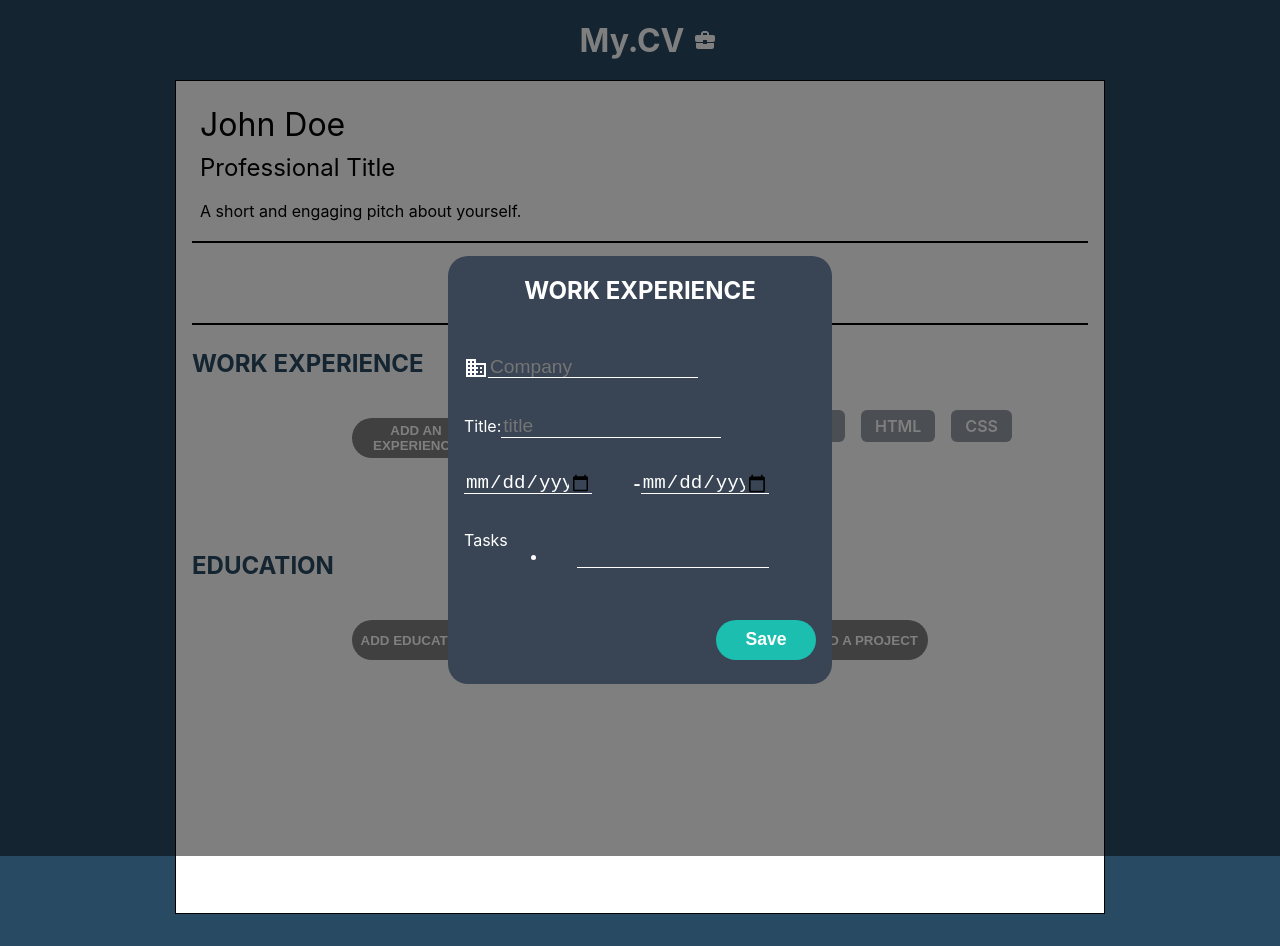
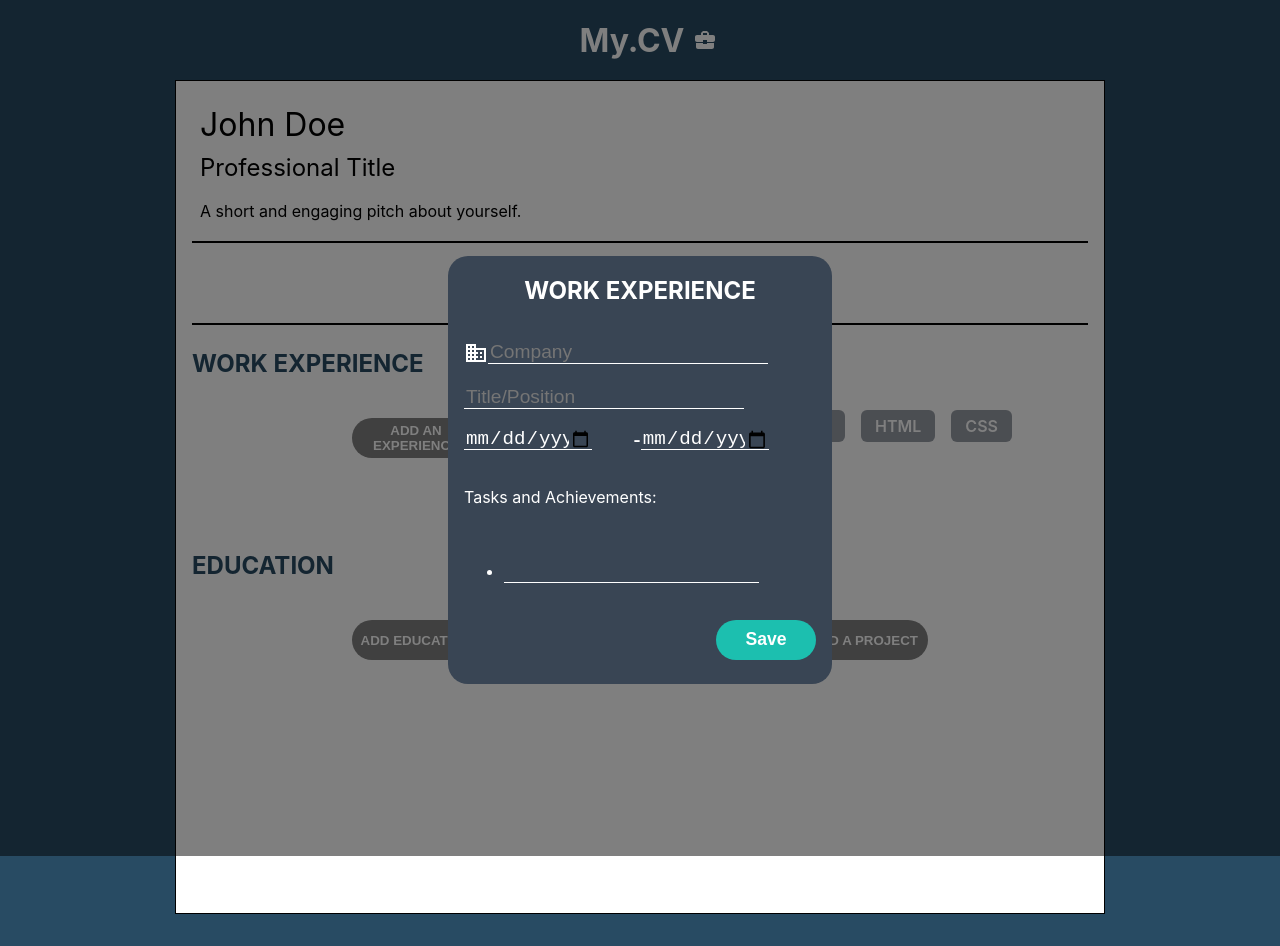
Before and after one commit to twalton83/TOP-CV, a React (Create React App) app: page / in a window 1280 px wide. Both pictures are taken after a click on the button "ADD AN EXPERIENCE". Built offline with nearby package versions, Linux system fonts and the light colour scheme.

Commit message:
add keys to lists in the Work Experience component

```diff
--- a/src/components/StyledUtils.js
+++ b/src/components/StyledUtils.js
@@ -64,10 +64,11 @@ const Dialog = styled.div`
   label {
     display: flex;
     flex-direction: row;
-    width: auto;
+    width: 100%;
   }
 
   input {
+    width: 100%;
     background-color: inherit;
     border: none;
     border-bottom: 1px solid white;
--- a/src/components/WorkExperience.js
+++ b/src/components/WorkExperience.js
@@ -1,5 +1,6 @@
 import React from "react"
 import styled from "styled-components"
+import { v4 as uuidv4 } from "uuid"
 import { Button, Header } from "./StyledUtils"
 import WorkExperienceModal from "./WorkExperienceModal"
 
@@ -38,7 +39,7 @@ export default function WorkExperience({
           </Dates>
           <Tasks>
             {exp.tasks.map((t) => (
-              <li>{t}</li>
+              <li key={uuidv4()}>{t}</li>
             ))}
           </Tasks>
         </div>
--- a/src/components/WorkExperienceModal.js
+++ b/src/components/WorkExperienceModal.js
@@ -18,6 +18,12 @@ const DateWrapper = styled.div`
   justify-content: space-evenly;
 `
 
+const TaskList = styled.ul`
+  li > input {
+    width: 100%;
+  }
+`
+
 export default function WorkExperienceModal({ addWorkExp, handleModal }) {
   const [displayAdd, setDisplayAdd] = useState(true)
   const [exp, setExp] = useState({
@@ -30,9 +36,16 @@ export default function WorkExperienceModal({ addWorkExp, handleModal }) {
   })
 
   const handleClick = (e) => {
+    if (exp.startDate === "" || exp.company === "" || exp.title === "") return
     const { company, title, startDate, endDate, tasks } = exp
     handleModal(e)
-    const experience = new WorkExperience(company, startDate, endDate, tasks)
+    const experience = new WorkExperience(
+      company,
+      title,
+      startDate,
+      endDate,
+      tasks
+    )
     addWorkExp(experience)
   }
 
@@ -58,8 +71,6 @@ export default function WorkExperienceModal({ addWorkExp, handleModal }) {
       setDisplayAdd(false)
     }
   }
-  // use UL with LIs of inputs, similar to the contact <header></header>
-
   return (
     <Modal>
       <Dialog>
@@ -77,18 +88,15 @@ export default function WorkExperienceModal({ addWorkExp, handleModal }) {
               required
             />
           </label>
-          <label htmlFor="title">
-            Title:
           <input
             type="text"
             name="title"
             id="title"
-              placeholder="title"
+            placeholder="Title/Position"
             value={exp.title}
             onChange={handleChange}
             required
           />
-          </label>
           <DateWrapper>
             <label htmlFor="startDate">
               <input
@@ -111,14 +119,14 @@ export default function WorkExperienceModal({ addWorkExp, handleModal }) {
               />
             </label>
           </DateWrapper>
-          <label htmlFor="task">
-            Tasks
-            <ul>
+          <p>Tasks and Achievements:</p>
+          <TaskList>
             {exp.tasks.map((task) => (
-                <li>{task}</li>
+              <li key={uuidv4()}>{task}</li>
             ))}
             <li>
               <input
+                id="currentTask"
                 type="text"
                 name="currentTask"
                 value={exp.currentTask}
@@ -127,8 +135,7 @@ export default function WorkExperienceModal({ addWorkExp, handleModal }) {
                 onBlur={handleSubmit}
               />
             </li>
-            </ul>
-          </label>
+          </TaskList>
         </InputContainer>
         <SaveButton id="work" onClick={handleClick}>
           Save
--- a/src/modules/WorkExperience.js
+++ b/src/modules/WorkExperience.js
@@ -1,6 +1,7 @@
 export default class WorkExperience {
-  constructor(company, startDate, endDate, tasks) {
+  constructor(company, title, startDate, endDate, tasks) {
     this.company = company
+    this.title = title
     this.startDate = startDate
     this.endDate = endDate
     this.tasks = tasks
```
Lines whose indentation alone changed are shown as unchanged.
